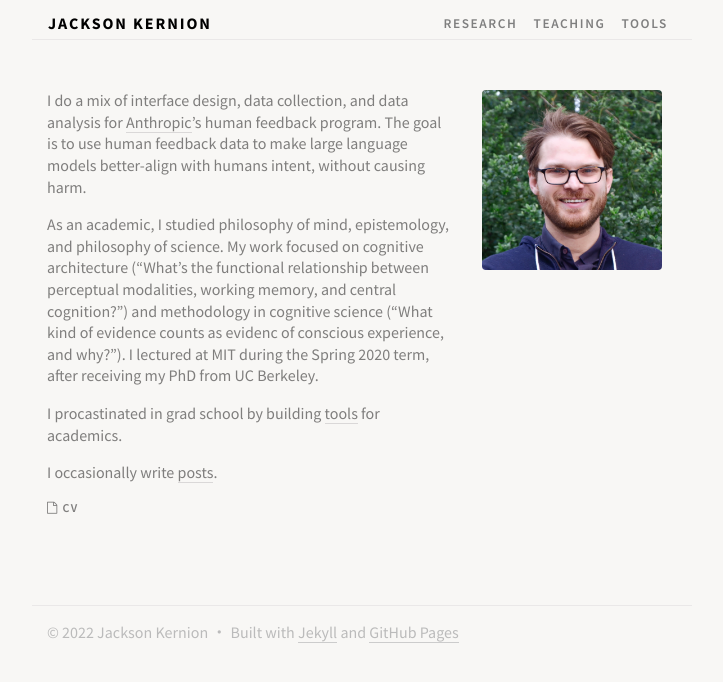
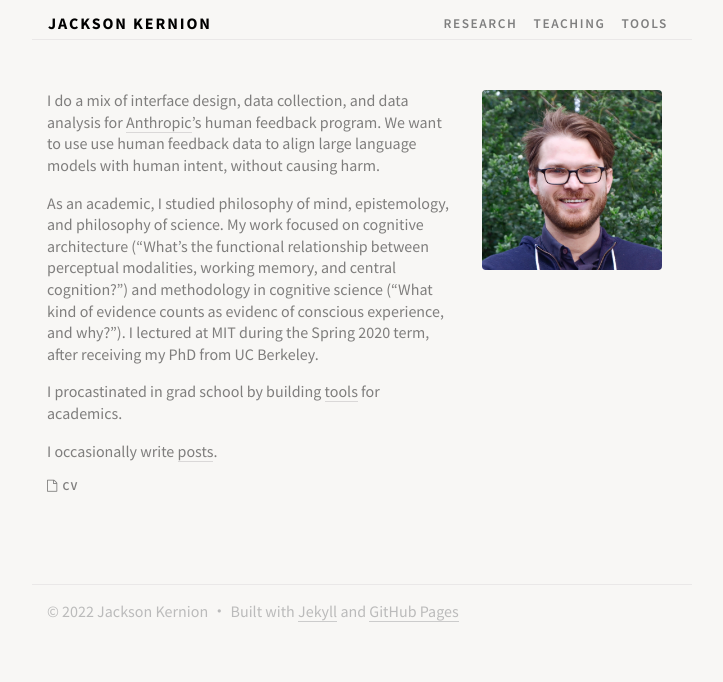
Before and after one commit to jacksonkernion/jacksonkernion.github.io, a Jekyll site: the page built from index.md, in a window 1280 px wide. Shown: the top 682 px of the page, without its empty margins (278-1001 px from the left). Built offline with Jekyll 4.4.1, drawn with Linux system fonts in a browser that asks for light colours; nearby versions of some CDN libraries.

Commit message:
Update index.md

```diff
--- a/index.md
+++ b/index.md
@@ -3,7 +3,7 @@
 layout: home
 ---
 
-I do a mix of interface design, data collection, and data analysis for [Anthropic](https://www.anthropic.com)'s human feedback program. The goal is to use human feedback data to make large language models better-align with humans intent, without causing harm.
+I do a mix of interface design, data collection, and data analysis for [Anthropic](https://www.anthropic.com)'s human feedback program. We want to use use human feedback data to align large language models with human intent,  without causing harm.
 
 As an academic, I studied philosophy of mind, epistemology, and philosophy of science. My work focused on cognitive architecture ("What's the functional relationship between perceptual modalities, working memory, and central cognition?") and methodology in cognitive science ("What kind of evidence counts as evidenc of conscious experience, and why?"). I lectured at MIT during the Spring 2020 term, after receiving my PhD from UC Berkeley.
 
```
